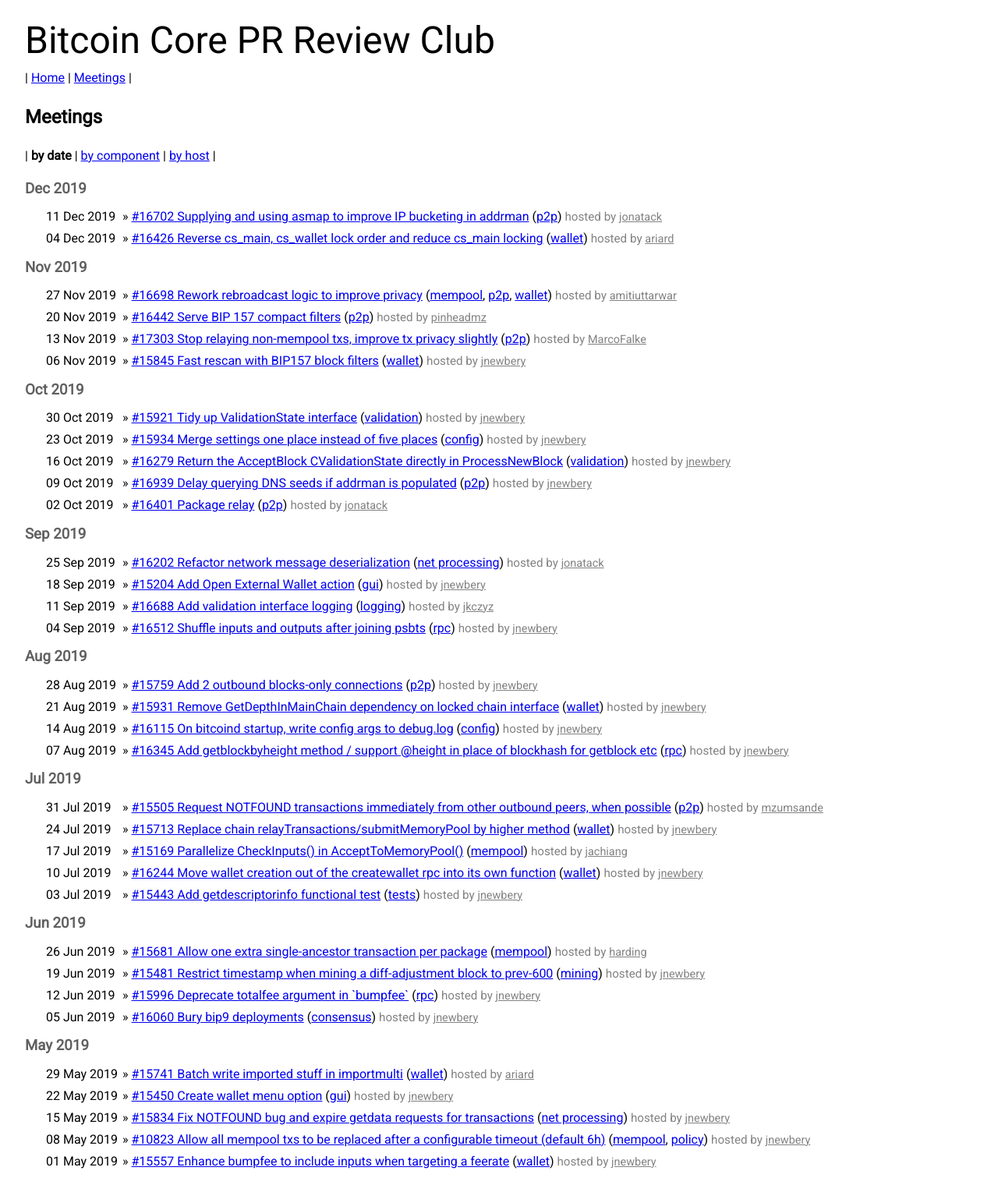
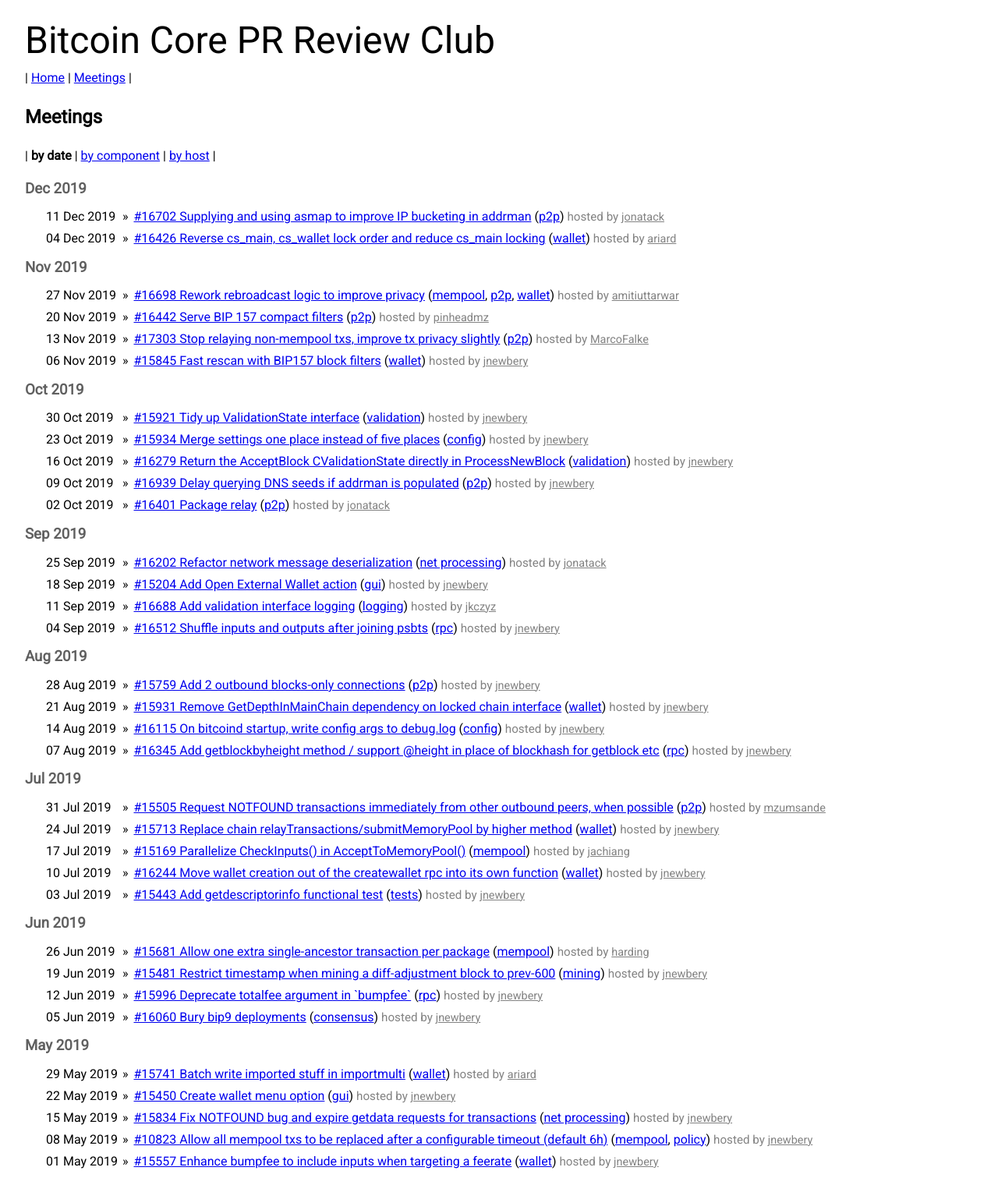
Before and after one commit to bitcoin-core-review-club/website, a Jekyll site: the page built from meetings.html, in a window 1280 px wide. Shown: the whole page at 78% size. Built offline with Jekyll 4.4.1, drawn with Linux system fonts in a browser that asks for light colours; nearby versions of some CDN libraries.

Commit message:
Add padding to the right of the ">" separators
to balance somewhat the extra width on the left of the separators added by the
previous commit preventing the dates from being wrapped.

```diff
--- a/assets/css/all.sass
+++ b/assets/css/all.sass
@@ -65,3 +65,6 @@
 
 .Home-posts-post-date
   min-width: 94px
+
+.Home-posts-post-arrow
+  padding-right: 4px
```
